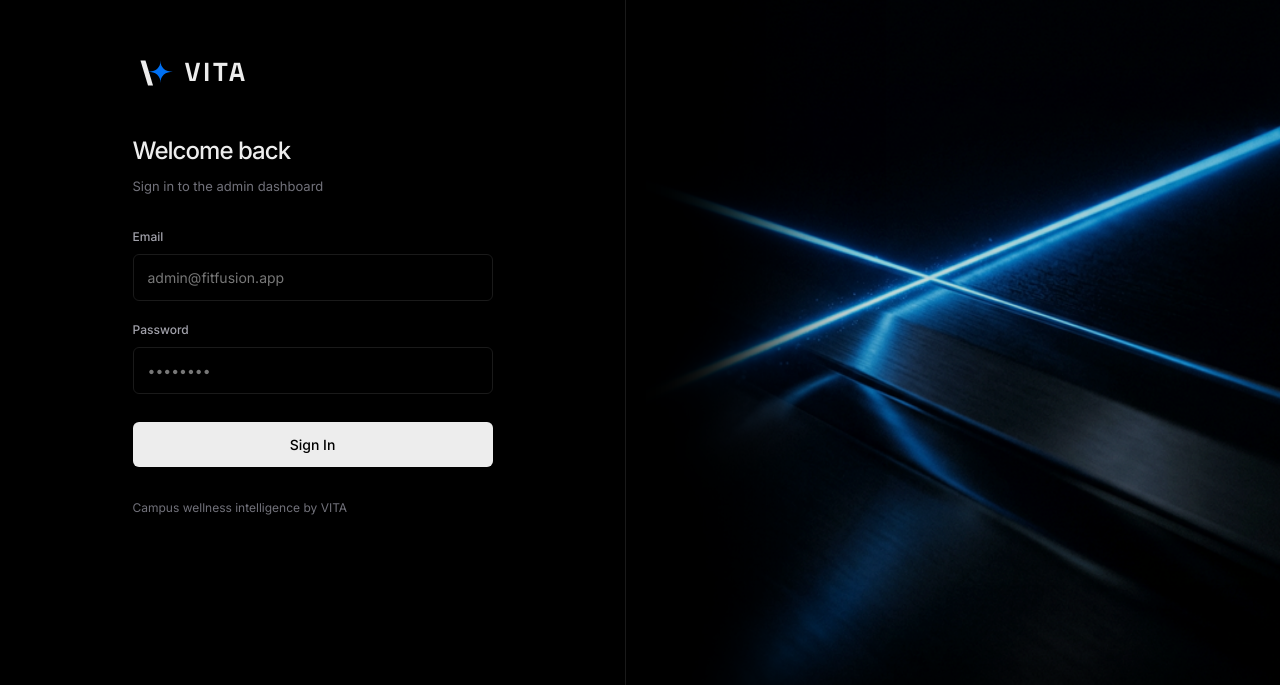
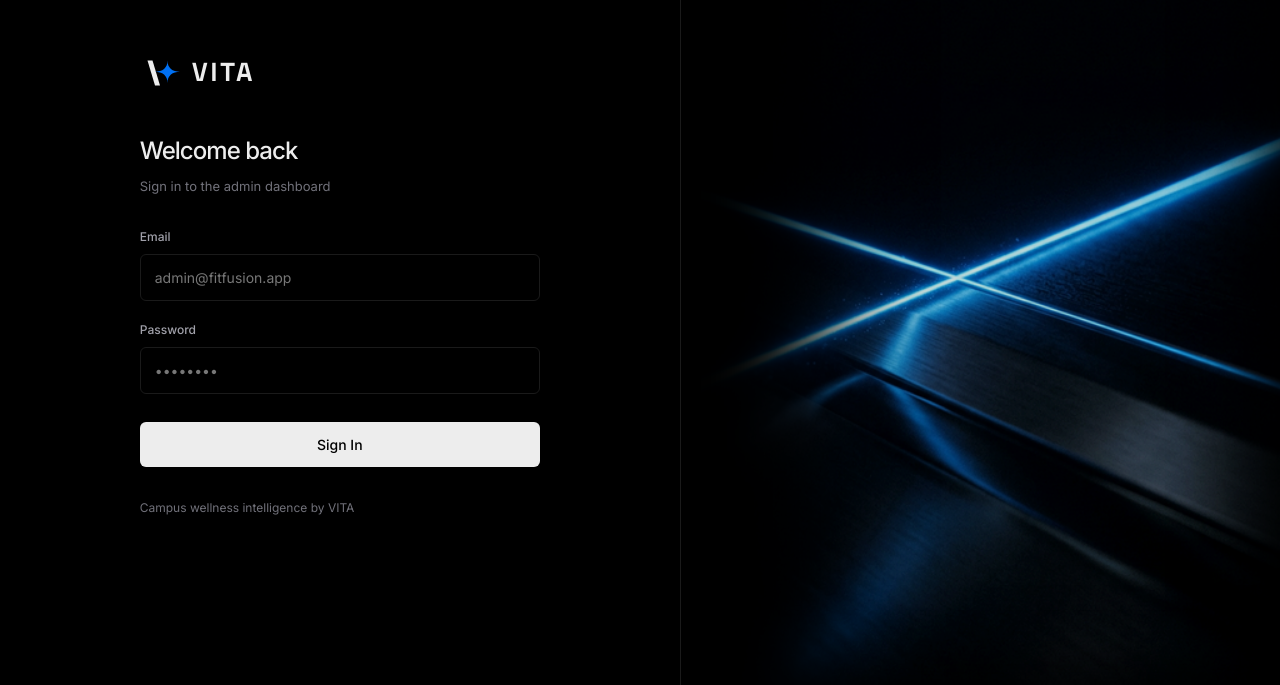
Before and after one commit to Jgauri24/fitfusion, a Next.js app in the folder web-frontend/: page /login in a window 1280 px wide. Shown: the part 115-800 px from the top of the page. Built offline with nearby package versions, Linux system fonts and the light colour scheme.

Commit message:
Fixed Backend Endpoint

```diff
--- a/web-frontend/app/activities/page.tsx
+++ b/web-frontend/app/activities/page.tsx
@@ -34,7 +34,7 @@ export default function ActivitiesPage() {
     useEffect(() => {
         const fetchActivities = async () => {
             try {
-                const res = await api.get("/api/admin/activities");
+                const res = await api.get("/api/admin/activities/stats");
                 setActivities(res.data);
             } catch (e) {
                 console.error("Failed to fetch activities:", e);
--- a/web-frontend/app/globals.css
+++ b/web-frontend/app/globals.css
@@ -518,7 +518,7 @@ body {
    ============================================================ */
 .charts-grid {
   display: grid;
-  grid-template-columns: repeat(auto-fit, minmax(400px, 1fr));
+  grid-template-columns: repeat(auto-fit, minmax(300px, 1fr));
   gap: 16px;
   margin-bottom: 32px;
 }
@@ -1313,7 +1313,8 @@ tbody tr:hover {
 
 .login-card-simple {
   width: 100%;
-  max-width: 360px;
+  max-width: 400px;
+  /* Increased from 360px */
 }
 
 .login-brand {
@@ -1417,7 +1418,8 @@ tbody tr:hover {
 }
 
 .login-image-side {
-  flex: 1.2;
+  flex: 1;
+  /* Changed from 1.2 to 1 for equal split */
   position: relative;
   display: none;
   border-left: 1px solid var(--border);
@@ -1436,6 +1438,8 @@ tbody tr:hover {
   width: 100%;
   height: 100%;
   object-fit: cover;
+  object-position: center;
+  /* Added object-position */
   opacity: 0.85;
   mix-blend-mode: screen;
 }
@@ -1444,7 +1448,8 @@ tbody tr:hover {
   content: '';
   position: absolute;
   inset: 0;
-  box-shadow: inset 160px 0 100px -20px var(--bg-primary);
+  box-shadow: inset 160px 0 100px -20px var(--bg-primary), inset -40px 0 80px -20px var(--bg-primary);
+  /* Added right shadow */
 }
 
 /* ============================================================
@@ -1452,7 +1457,7 @@ tbody tr:hover {
    ============================================================ */
 .report-builder-layout {
   display: grid;
-  grid-template-columns: 300px 1fr;
+  grid-template-columns: repeat(auto-fit, minmax(300px, 1fr));
   gap: 24px;
   margin-bottom: 40px;
 }
```
Also changed, not shown: 2 other files (tests, documents, lock files or other folders).
